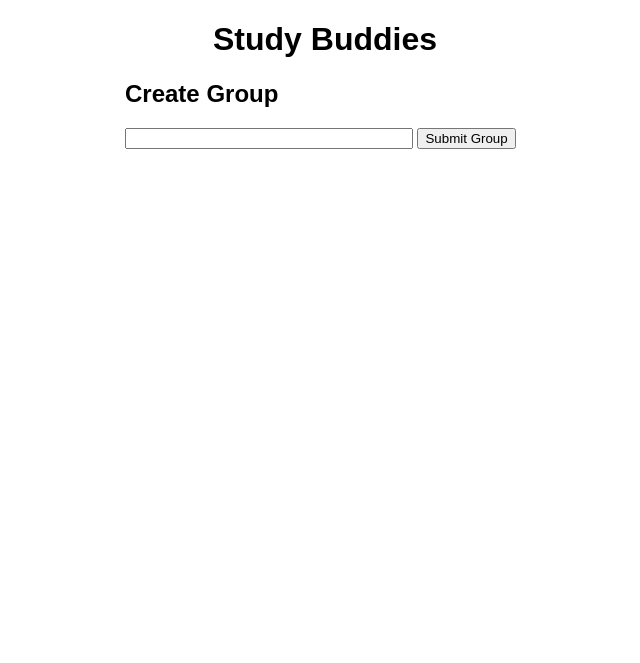
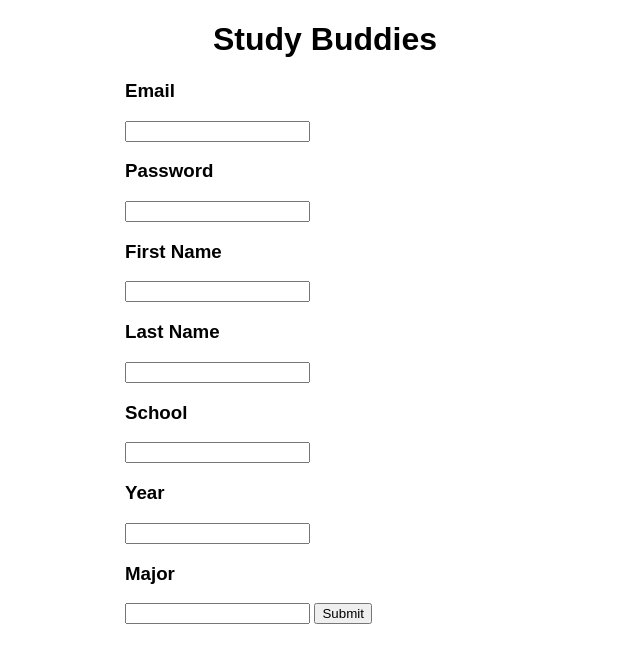
Before and after one commit to HiltonTempleHackers/StudyBuddies, a Flask app: template Backend/Flask/templates/index.html in a window 1280 px wide. Shown: the top 663 px of the page, without its empty margins (315-955 px from the left). Run offline with Flask 2, Linux system fonts and the light colour scheme; the template is opened without the code that fills it, so the values that code supplies are empty.

Commit message:
adds flask handling of more input types

```diff
--- a/Backend/Flask/app.py
+++ b/Backend/Flask/app.py
@@ -2,20 +2,65 @@ from flask import Flask, render_template, url_for, request, redirect
 
 app = Flask(__name__)
 
-class DataHolder():
-    data = []
+#
+class Student:
 
+    def __init__(self, email, password, firstName, lastName, school, year, major):
+        self.__email = email
+        self.__password = password
+        self.__firstName = firstName
+        self.__lastName = lastName
+        self.__school = school
+        self.__year = year
+        self.__major = major
+
+    @property
+    def fullname(self):
+        return "{} {}".format(self.__firstName, self.__lastName)
+
+    @property
+    def school(self):
+        return self.__school
+
+    def searchGroups1(self, subject):
+        pass
+
+    def searchGroups2(self, subject, maxSize):
+        pass
+
+    def searchGroups3(self, subject, date):
+        pass
+
+    def searchGroups4(self, subject, maxSize, date):
+        pass
+
+    def __str__(self):
+        return "Email: "+self.__email+"\nPassword: "+self.__password+"\nFirst Name: "+self.__firstName+"\nLast Name: "+self.__lastName+"\nSchool: "+self.__school+"\nYear: "+self.__year+"\nMajor: "+self.__major+"\n"
 
 @app.route('/', methods=['POST', 'GET'])
 def index():
     if request.method == 'POST':
         #pass
-        task_content = request.form.get('content') #request.form content type = ImmutableMultiDict; get returns String
+        #task_content = request.form.get('content') #request.form content type = ImmutableMultiDict; get returns String
+
+        email = request.form.get('email')
+        password = request.form.get('password')
+        firstName = request.form.get('firstName')
+        lastName = request.form.get('lastName')
+        school = request.form.get('school')
+        year = request.form.get('year')
+        major = request.form.get('major')
+
+
+        s1 = Student(email, password, firstName, lastName, school, year, major)
+
         #new_task = task_content.popitem()
-        return task_content
+        return s1.__str__()
 
     else:
         return render_template('index.html')
 
 if __name__ == "__main__":
+    #s1 = Student("wow@gmail.com", "1234", "wilson", "diaz", "temple", "sophomore", "ist")
+    #print(s1)
     app.run(debug=True)
--- a/Backend/Flask/templates/index.html
+++ b/Backend/Flask/templates/index.html
@@ -8,13 +8,32 @@
 {% block body %}
 <div class="content">
 
+
     <h1 style="text-align: center">Study Buddies</h1>
 
     <div class="form">
-        <h2>Create Group</h2>
         <form action="/" method = "POST">
-            <input type="text" name="content" id="content">
-            <input type="submit" value="Submit Group">
+                <h3>Email</h3>
+                <input type="text" name="email" id="email">
+
+                <h3>Password</h3>
+                <input type="text" name="password" id="password">
+
+                <h3>First Name</h3>
+                <input type="text" name="firstName" id="firstName">
+
+                <h3>Last Name</h3>
+                <input type="text" name="lastName" id="lastName">
+
+                <h3>School</h3>
+                <input type="text" name="school" id="school">
+
+                <h3>Year</h3>
+                <input type="text" name="year" id="year">
+
+                <h3>Major</h3>
+                <input type="text" name="major" id="major">
+            <input type="submit" value="Submit">
         </form>
     </div>
 
```
